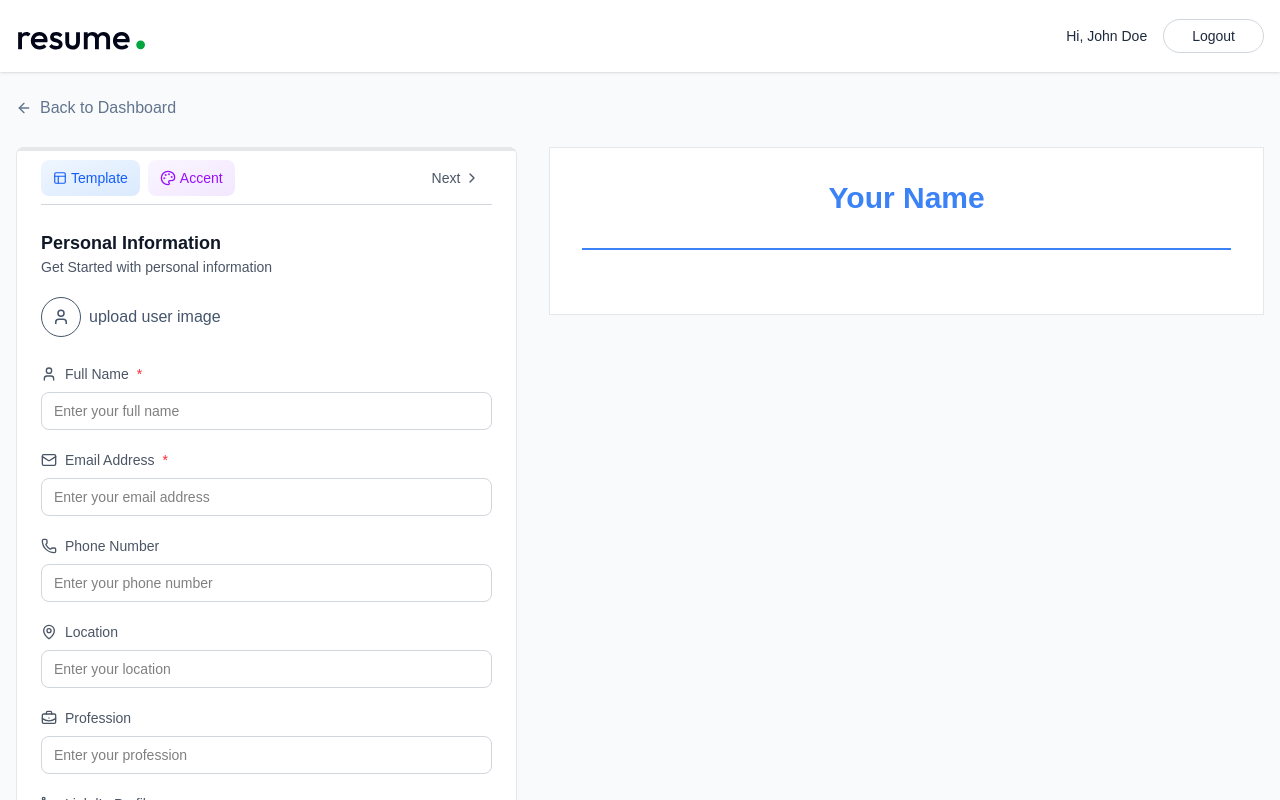
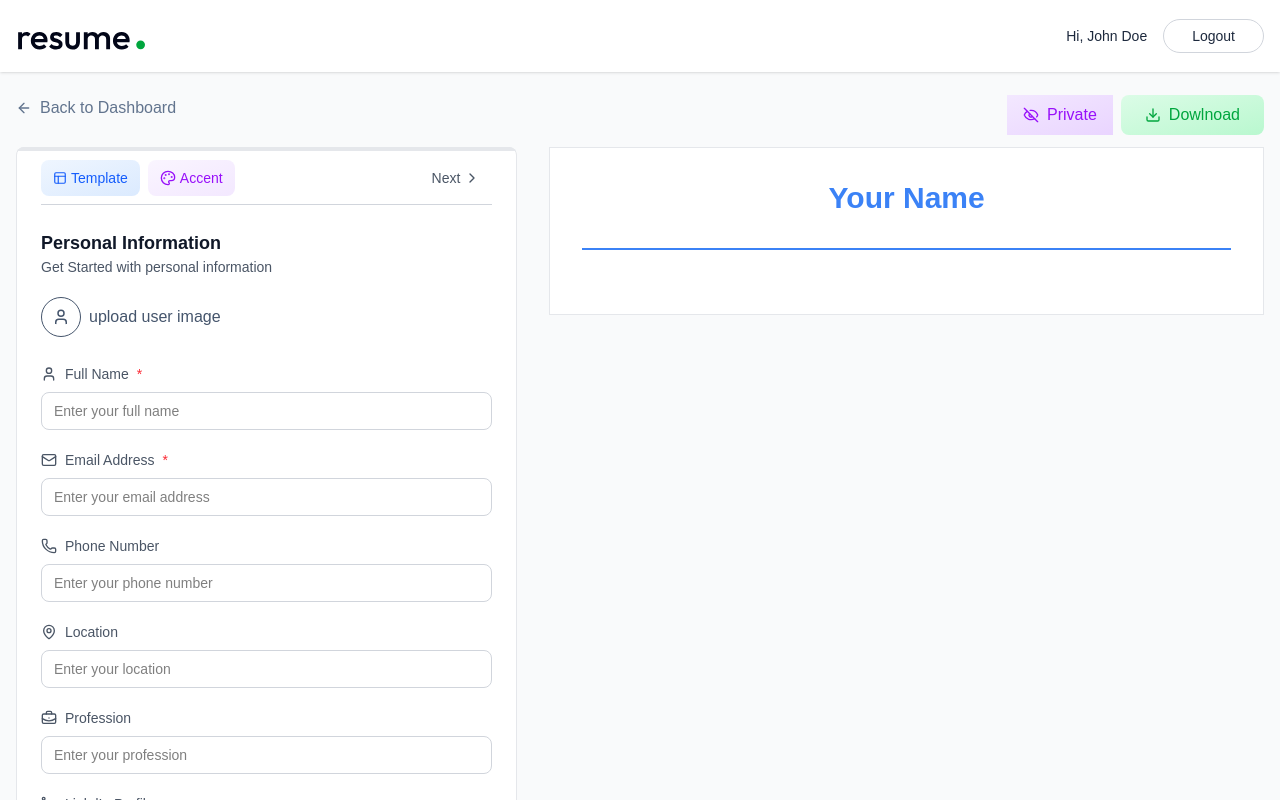
Before and after one commit to Ayush-kumar57/resume.ai, a React (Vite) app: page /app/builder/1 in a window 1280 px wide. Shown: the top 800 px of the page. Built offline with nearby package versions, Linux system fonts and the light colour scheme; the HTML template or start-up script is replaced by a standard one; a web font is replaced by a local one.

Commit message:
Add Download button, public/private button and share button

```diff
--- a/src/pages/ResumeBuilder.jsx
+++ b/src/pages/ResumeBuilder.jsx
@@ -1,7 +1,7 @@
 import React, { useEffect, useState } from 'react'
-import { Link,useParams } from 'react-router-dom'
+import { data, Link,useParams } from 'react-router-dom'
 import { dummyResumeData } from '../assets/assets'
-import { ArrowLeftIcon, Briefcase, ChevronLeft, ChevronRight, FileText, FolderIcon, GraduationCap, Sparkle, User } from 'lucide-react'
+import { ArrowLeftIcon, Briefcase, ChevronLeft, ChevronRight, DownloadIcon, EyeIcon, EyeOffIcon, FileText, FolderIcon, GraduationCap, Share2Icon, Sparkle, User } from 'lucide-react'
 import PersonalInfoForm from '../components/PersonalInfoForm'
 import ResumePreview from '../components/ResumePreview'
 import TemplateSelector from '../components/TemplateSelector'
@@ -52,6 +52,26 @@
   useEffect(()=>{
     loadExistingResume()
   },[])
+
+  const changeResumeVisibility =async () => {
+    setResumeData({...resumeData,public:!resumeData.public})
+  }
+
+  const handleShare  =()=>{
+    const frontendUrl =  window.location.href.split('/app/')[0];
+    const resumeUrl = frontendUrl + '/view/' +resumeId;
+
+    if(navigator.share){
+      navigator.share({url:resumeUrl,text:"My Resume"})
+
+    }else{
+      alert("Share not supported on thuis browser.")
+    }
+  }
+
+  const dowloadResume  =()=>{
+    window.print();
+  }
   return (
     <div>
 
@@ -140,8 +160,22 @@
 
             {/* {Right Panel - Preview} */}
             <div className='lg:col-span-7 max-lg:mt-6'>
-                <div>
-                  {/* --- buttons --- */}
+                <div className='relative w-full'>
+                  <div className='absolute bottom-3 left-0 right-0 flex items-center justify-end gap-2'>
+                    {resumeData.public && (
+                      <button onClick={handleShare} className='flex items-center p-2 px-4 gap-2 text-sx bg-linear-to-br from-blue-100 to-blue-200 text-blue-600 rounded-lg ring-blue-300 hover:ring transition-colors '>
+                        <Share2Icon className='Size-4'/>Share
+                      </button>
+                    )}
+                    <button onClick={changeResumeVisibility} className='flex items-center p-2 px-4 gap-2 text-sx bg-linear-to-br from-purple-100 to-purple-200 text-purple-600 ring-purple-300  hover:ring transition-colors'>
+                      {resumeData.public ? <EyeIcon className='size-4'/>:<EyeOffIcon className='size-4'/>}
+                      {resumeData.public ? "Public":"Private"}
+                    </button>
+                    <button onClick={dowloadResume} className='flex items-center px-6 py-2 gap-2 text-sx bg-linear-to-br from-green-100 to-green-200 text-green-600 rounded-lg ring-green-300 hover:ring transition-colors'>
+                    <DownloadIcon className='size-4'/>Dowlnoad
+                    </button>
+
+                  </div>
 
                 </div>
                 <ResumePreview data={resumeData} template={resumeData.template}
```
